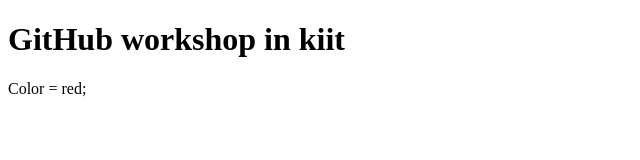
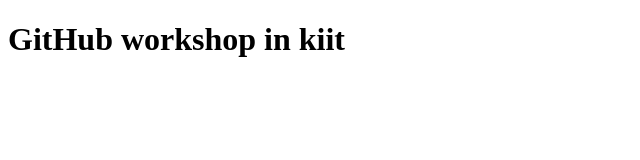
Before and after one commit to Sreya-M/hellogithubinKIIT, a plain HTML site: page index.html in a window 1280 px wide. Shown: the full height of the page, 0-640 px from the left. Drawn offline with Linux system fonts and the light colour scheme.

Commit message:
added code

```diff
--- a/index.html
+++ b/index.html
@@ -9,7 +9,7 @@
 
     <h1>GitHub workshop in kiit </h1>
 
-    Color = red;
+    <Color = red>
 
 </body>
 </html>
```
